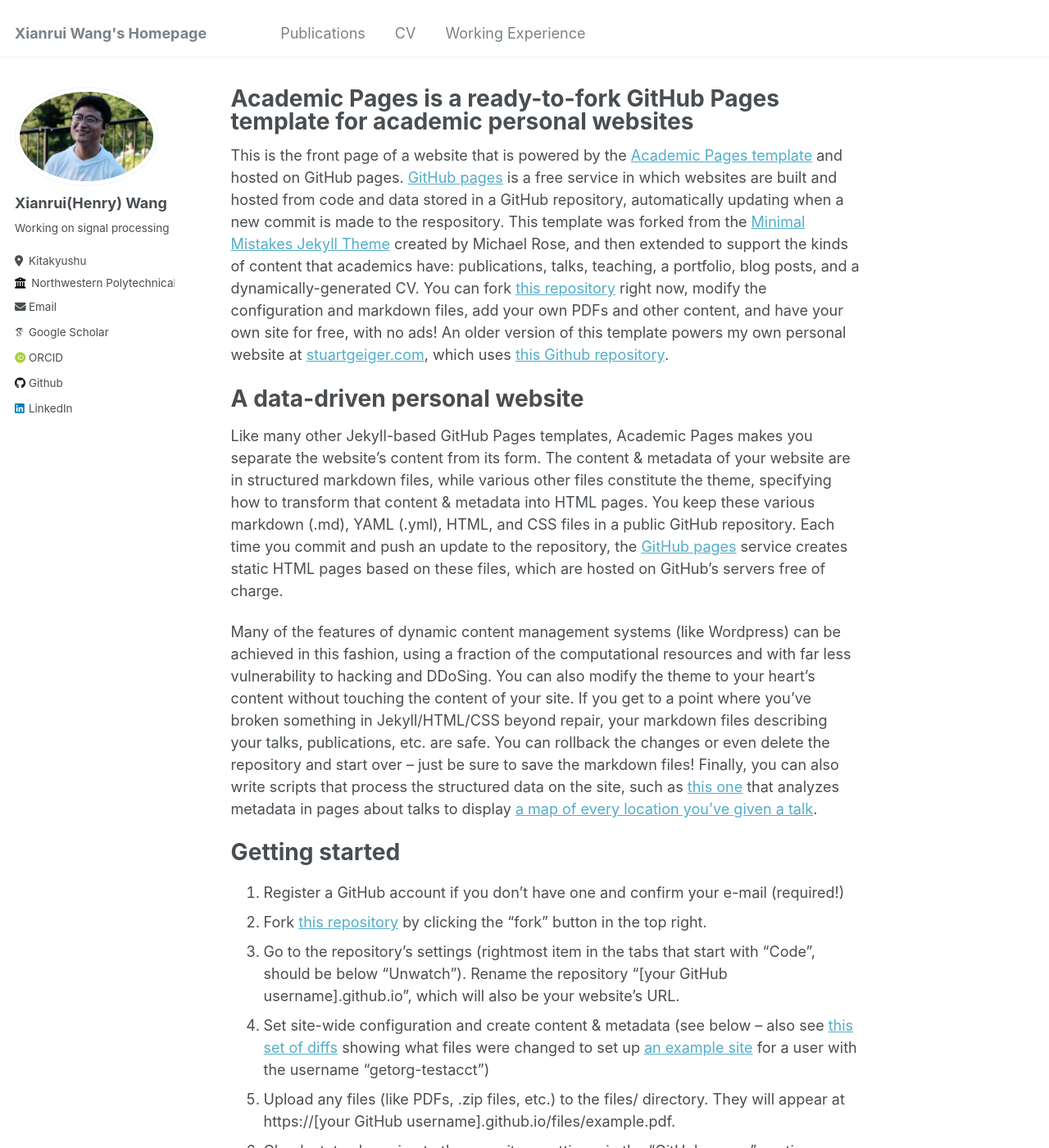
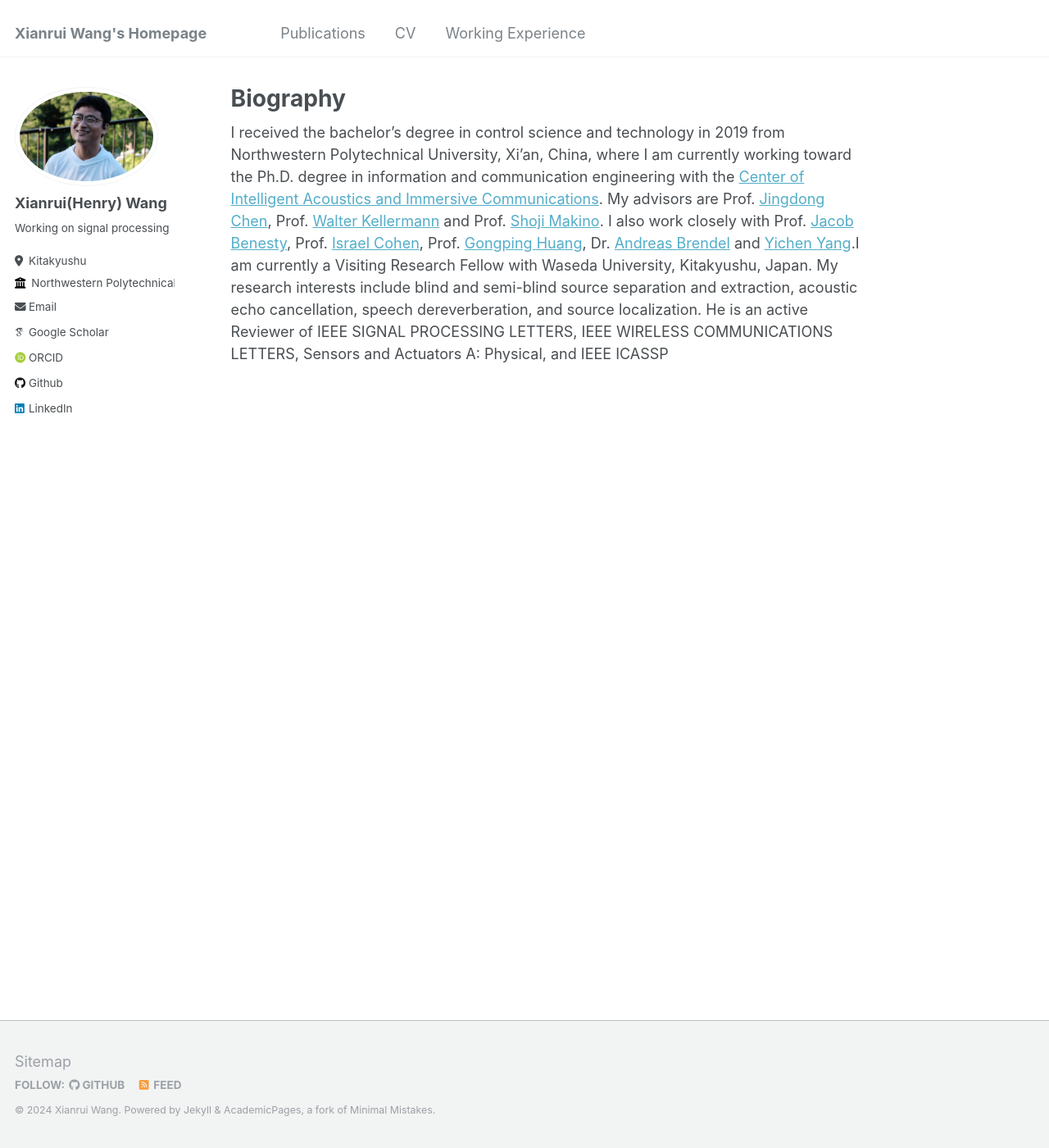
Before and after one commit to XianruiWang/XianruiWang.github.io, a Jekyll site: the page built from _pages/about.md, in a window 1280 px wide and 1400 px high. Shown: the whole window at 82% size. Built offline with Jekyll 4.4.1, drawn with Linux system fonts in a browser that asks for light colours; some web fonts are replaced; some of the changed text lies outside the part shown.

Commit message:
add_bio1

```diff
--- a/_pages/about.md
+++ b/_pages/about.md
@@ -1,49 +1,10 @@
 ---
 permalink: /
-title: "Academic Pages is a ready-to-fork GitHub Pages template for academic personal websites"
+title: "Biography"
 author_profile: true
 redirect_from:
   - /about/
   - /about.html
 ---
 
-This is the front page of a website that is powered by the [Academic Pages template](https://github.com/academicpages/academicpages.github.io) and hosted on GitHub pages. [GitHub pages](https://pages.github.com) is a free service in which websites are built and hosted from code and data stored in a GitHub repository, automatically updating when a new commit is made to the respository. This template was forked from the [Minimal Mistakes Jekyll Theme](https://mmistakes.github.io/minimal-mistakes/) created by Michael Rose, and then extended to support the kinds of content that academics have: publications, talks, teaching, a portfolio, blog posts, and a dynamically-generated CV. You can fork [this repository](https://github.com/academicpages/academicpages.github.io) right now, modify the configuration and markdown files, add your own PDFs and other content, and have your own site for free, with no ads! An older version of this template powers my own personal website at [stuartgeiger.com](http://stuartgeiger.com), which uses [this Github repository](https://github.com/staeiou/staeiou.github.io).
-
-A data-driven personal website
-======
-Like many other Jekyll-based GitHub Pages templates, Academic Pages makes you separate the website's content from its form. The content & metadata of your website are in structured markdown files, while various other files constitute the theme, specifying how to transform that content & metadata into HTML pages. You keep these various markdown (.md), YAML (.yml), HTML, and CSS files in a public GitHub repository. Each time you commit and push an update to the repository, the [GitHub pages](https://pages.github.com/) service creates static HTML pages based on these files, which are hosted on GitHub's servers free of charge.
-
-Many of the features of dynamic content management systems (like Wordpress) can be achieved in this fashion, using a fraction of the computational resources and with far less vulnerability to hacking and DDoSing. You can also modify the theme to your heart's content without touching the content of your site. If you get to a point where you've broken something in Jekyll/HTML/CSS beyond repair, your markdown files describing your talks, publications, etc. are safe. You can rollback the changes or even delete the repository and start over -- just be sure to save the markdown files! Finally, you can also write scripts that process the structured data on the site, such as [this one](https://github.com/academicpages/academicpages.github.io/blob/master/talkmap.ipynb) that analyzes metadata in pages about talks to display [a map of every location you've given a talk](https://academicpages.github.io/talkmap.html).
-
-Getting started
-======
-1. Register a GitHub account if you don't have one and confirm your e-mail (required!)
-1. Fork [this repository](https://github.com/academicpages/academicpages.github.io) by clicking the "fork" button in the top right.
-1. Go to the repository's settings (rightmost item in the tabs that start with "Code", should be below "Unwatch"). Rename the repository "[your GitHub username].github.io", which will also be your website's URL.
-1. Set site-wide configuration and create content & metadata (see below -- also see [this set of diffs](http://archive.is/3TPas) showing what files were changed to set up [an example site](https://getorg-testacct.github.io) for a user with the username "getorg-testacct")
-1. Upload any files (like PDFs, .zip files, etc.) to the files/ directory. They will appear at https://[your GitHub username].github.io/files/example.pdf.
-1. Check status by going to the repository settings, in the "GitHub pages" section
-
-Site-wide configuration
-------
-The main configuration file for the site is in the base directory in [_config.yml](https://github.com/academicpages/academicpages.github.io/blob/master/_config.yml), which defines the content in the sidebars and other site-wide features. You will need to replace the default variables with ones about yourself and your site's github repository. The configuration file for the top menu is in [_data/navigation.yml](https://github.com/academicpages/academicpages.github.io/blob/master/_data/navigation.yml). For example, if you don't have a portfolio or blog posts, you can remove those items from that navigation.yml file to remove them from the header.
-
-Create content & metadata
-------
-For site content, there is one markdown file for each type of content, which are stored in directories like _publications, _talks, _posts, _teaching, or _pages. For example, each talk is a markdown file in the [_talks directory](https://github.com/academicpages/academicpages.github.io/tree/master/_talks). At the top of each markdown file is structured data in YAML about the talk, which the theme will parse to do lots of cool stuff. The same structured data about a talk is used to generate the list of talks on the [Talks page](https://academicpages.github.io/talks), each [individual page](https://academicpages.github.io/talks/2012-03-01-talk-1) for specific talks, the talks section for the [CV page](https://academicpages.github.io/cv), and the [map of places you've given a talk](https://academicpages.github.io/talkmap.html) (if you run this [python file](https://github.com/academicpages/academicpages.github.io/blob/master/talkmap.py) or [Jupyter notebook](https://github.com/academicpages/academicpages.github.io/blob/master/talkmap.ipynb), which creates the HTML for the map based on the contents of the _talks directory).
-
-**Markdown generator**
-
-I have also created [a set of Jupyter notebooks](https://github.com/academicpages/academicpages.github.io/tree/master/markdown_generator
-) that converts a CSV containing structured data about talks or presentations into individual markdown files that will be properly formatted for the Academic Pages template. The sample CSVs in that directory are the ones I used to create my own personal website at stuartgeiger.com. My usual workflow is that I keep a spreadsheet of my publications and talks, then run the code in these notebooks to generate the markdown files, then commit and push them to the GitHub repository.
-
-How to edit your site's GitHub repository
-------
-Many people use a git client to create files on their local computer and then push them to GitHub's servers. If you are not familiar with git, you can directly edit these configuration and markdown files directly in the github.com interface. Navigate to a file (like [this one](https://github.com/academicpages/academicpages.github.io/blob/master/_talks/2012-03-01-talk-1.md) and click the pencil icon in the top right of the content preview (to the right of the "Raw | Blame | History" buttons). You can delete a file by clicking the trashcan icon to the right of the pencil icon. You can also create new files or upload files by navigating to a directory and clicking the "Create new file" or "Upload files" buttons.
-
-Example: editing a markdown file for a talk
-![Editing a markdown file for a talk](/images/editing-talk.png)
-
-For more info
-------
-More info about configuring Academic Pages can be found in [the guide](https://academicpages.github.io/markdown/). The [guides for the Minimal Mistakes theme](https://mmistakes.github.io/minimal-mistakes/docs/configuration/) (which this theme was forked from) might also be helpful.
+I received the bachelor’s degree in control science and technology in 2019 from Northwestern Polytechnical University, Xi’an, China, where I am currently working toward the Ph.D. degree in information and communication engineering with the [Center of Intelligent Acoustics and Immersive Communications](https://www.ciaic.org/). My advisors are Prof. [Jingdong Chen](https://scholar.google.com/citations?user=hWAy1jcAAAAJ&hl=en&oi=ao), Prof. [Walter Kellermann](https://scholar.google.com/citations?user=HmreEZUAAAAJ&hl=en&oi=ao) and Prof. [Shoji Makino](https://scholar.google.com/citations?user=pBQfV8QAAAAJ&hl=en&oi=ao). I also work closely with Prof. [Jacob Benesty](https://scholar.google.com/citations?user=8i3o6DUAAAAJ&hl=en&oi=ao), Prof. [Israel Cohen](https://scholar.google.com/citations?user=ZkQc3WMAAAAJ&hl=en&oi=ao), Prof. [Gongping Huang](https://scholar.google.com/citations?user=a3x1k7kAAAAJ&hl=en&oi=ao), Dr. [Andreas Brendel](https://scholar.google.com/citations?user=LyzozeAAAAAJ&hl=en&oi=ao) and [Yichen Yang](https://scholar.google.com/citations?user=880ogZcAAAAJ&hl=en&oi=ao).I am currently a Visiting Research Fellow with Waseda University, Kitakyushu, Japan. My research interests include blind and semi-blind source separation and extraction, acoustic echo cancellation, speech dereverberation, and source localization. He is an active Reviewer of IEEE SIGNAL PROCESSING LETTERS, IEEE WIRELESS COMMUNICATIONS LETTERS, Sensors and Actuators A: Physical, and IEEE ICASSP
```
